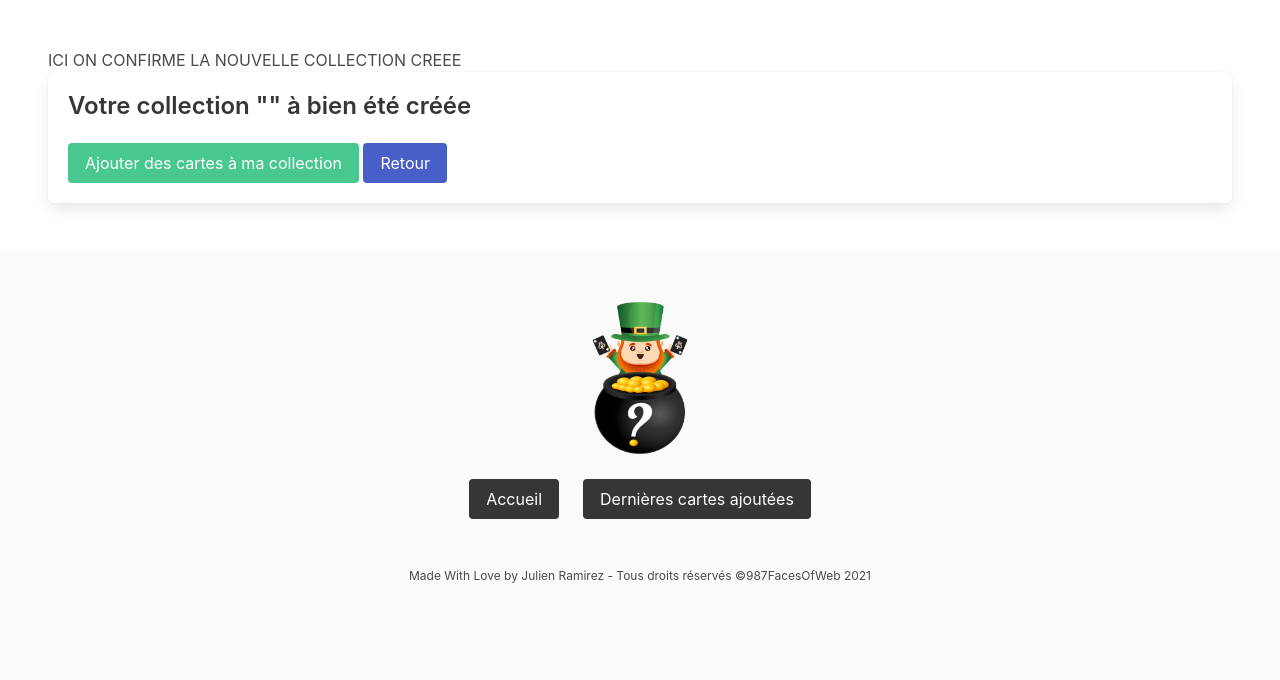
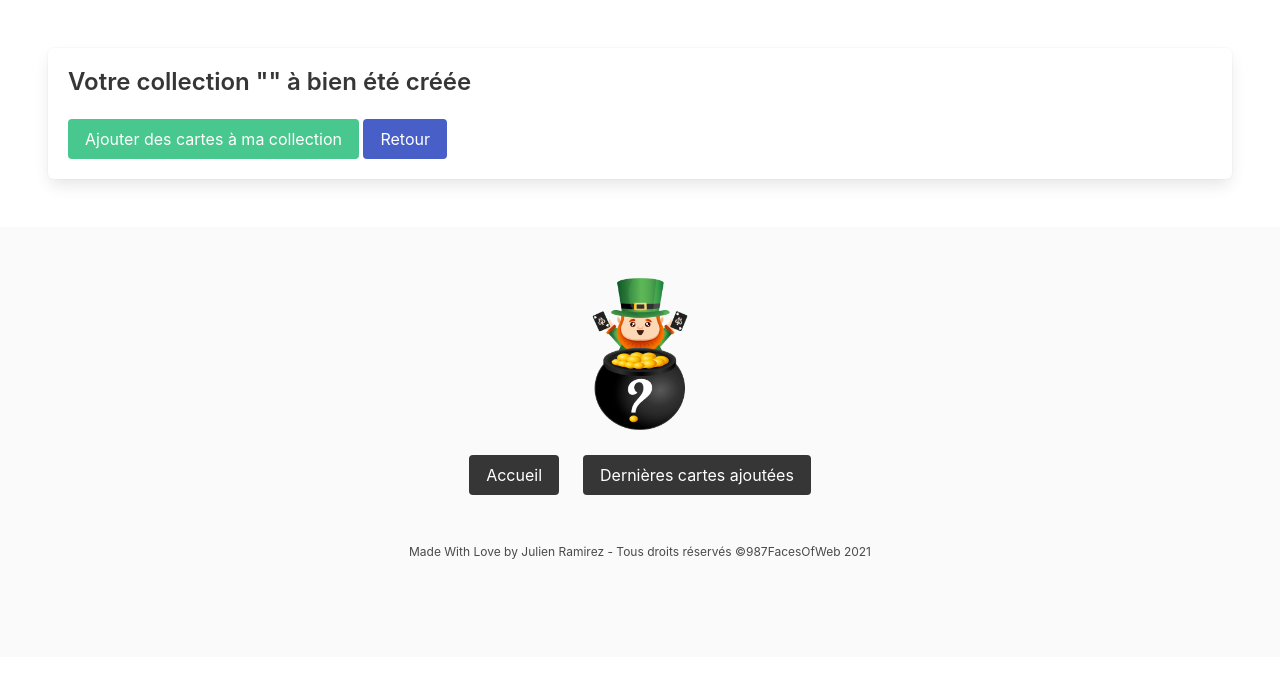
Before and after one commit to 987FacesOfWeb/amilucky, a PHP site: template Views/collections/newCollectionPost.php in a window 1280 px wide. Shown: the part 90-770 px from the top of the page. Run offline with PHP 8.4, Linux system fonts and the light colour scheme; the template is opened without the code that fills it, so the values that code supplies are empty.

Commit message:
enlevé message d'aide au dev

```diff
--- a/Views/collections/newCollectionPost.php
+++ b/Views/collections/newCollectionPost.php
@@ -1,4 +1,3 @@
-<h1>ICI ON CONFIRME LA NOUVELLE COLLECTION CREEE</h1>
 
 <div class="box">
     <p class="title is-4">Votre collection "<?= $otherParams['newCollection'] ?>" à bien été créée</p>
```
